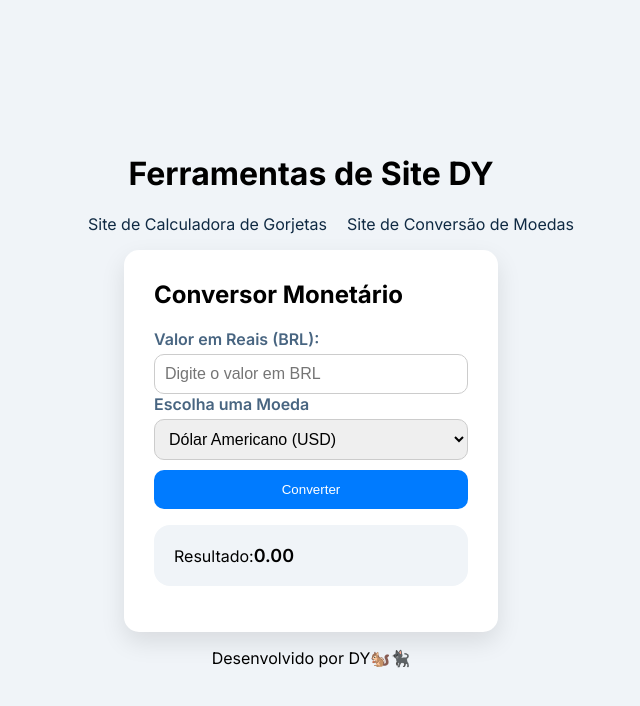
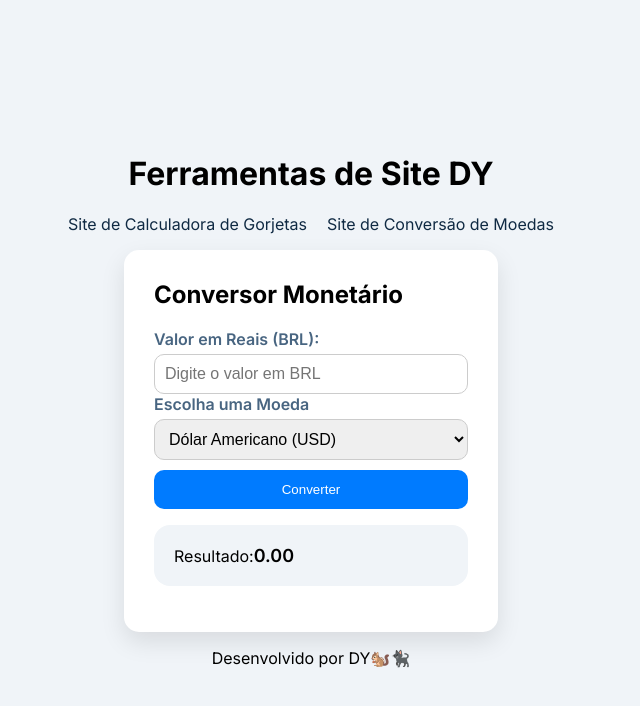
Before and after one commit to yudik-dev/Conversor-Monet-rio, a plain HTML site: page index.html in a window 1280 px wide. Shown: the whole page, without its empty margins (329-969 px from the left). Drawn offline with Linux system fonts and the light colour scheme.

Commit message:
ajeitei os ul

```diff
--- a/style.css
+++ b/style.css
@@ -71,6 +71,8 @@ nav ul{
   list-style-type: none;
   display: flex;
   gap: 20px;
+  padding-left: 0;
+  justify-content: center;
 }
 
 nav a{
```
